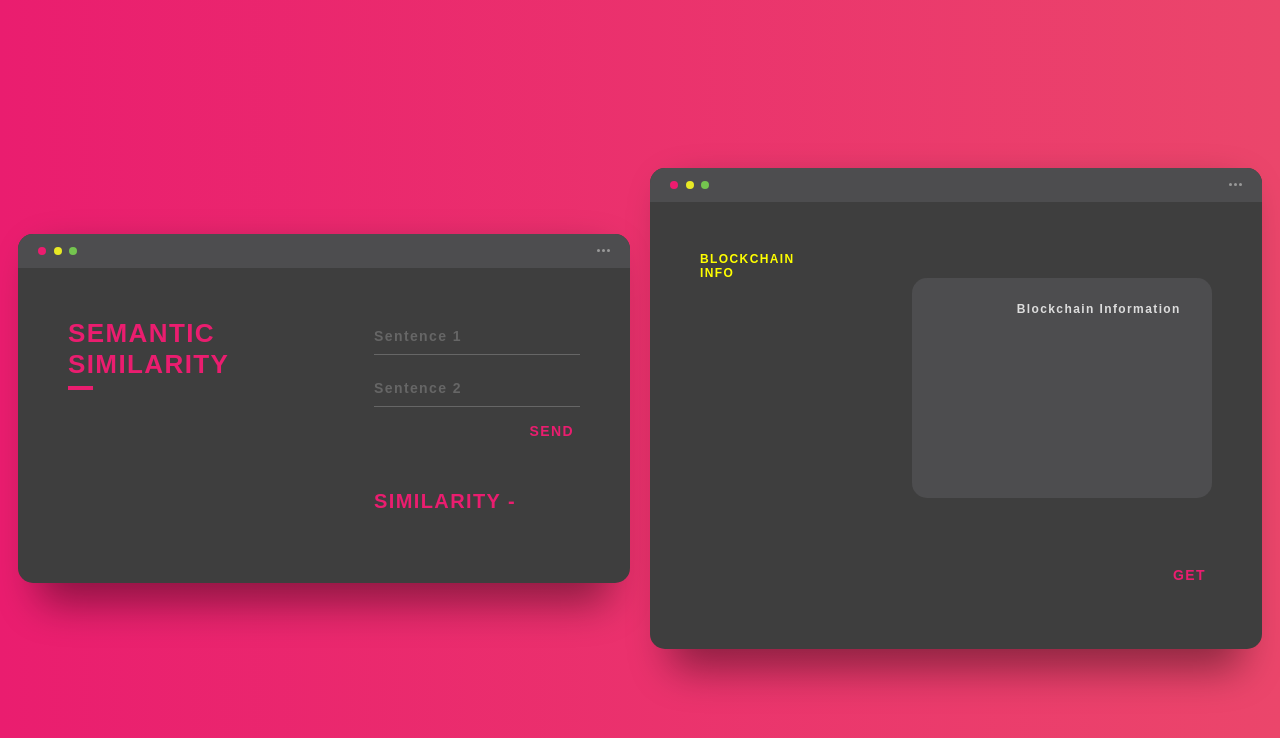
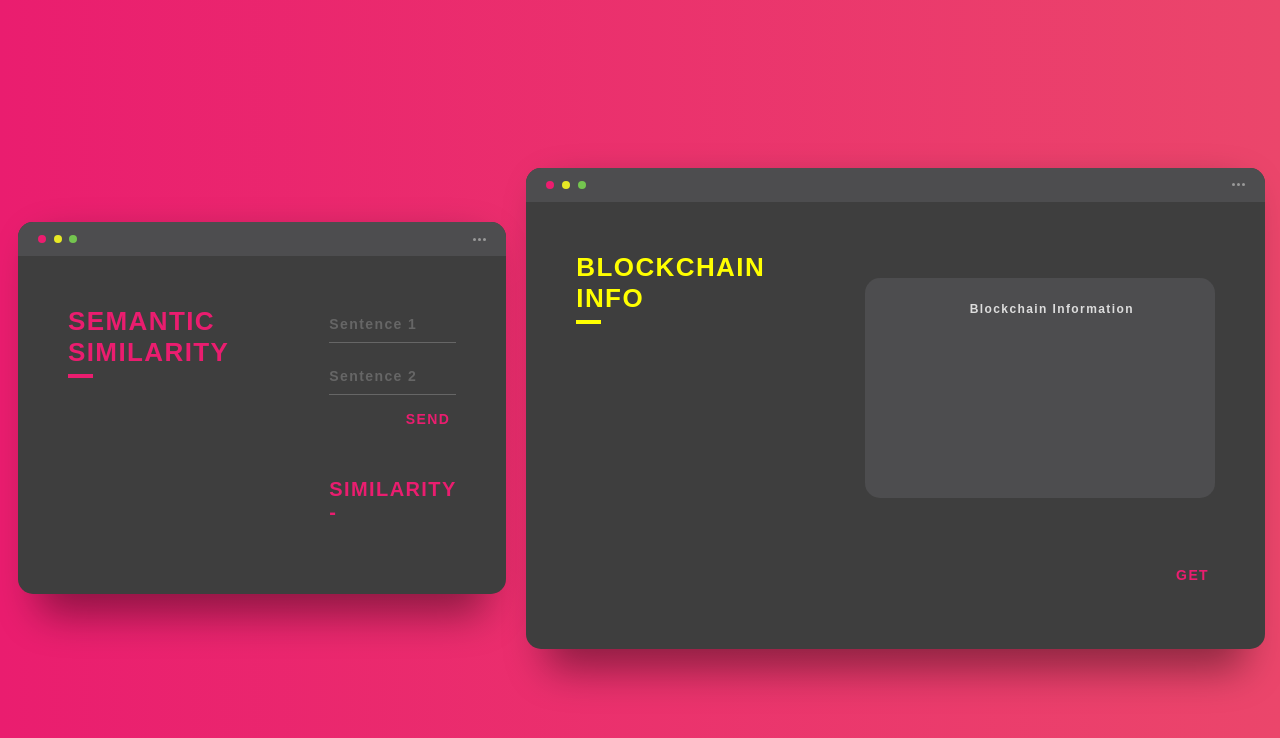
Before and after one commit to 7Nic/Distributed_AI, a Flask app: template blockchain/templates/index.html in a window 1280 px wide. Shown: the top 738 px of the page. Run offline with Flask 2, Linux system fonts and the light colour scheme; the template is opened without the code that fills it, so the values that code supplies are empty.

Commit message:
Add blockchain-info CSS class

```diff
--- a/blockchain/static/styles/mainpage.css
+++ b/blockchain/static/styles/mainpage.css
@@ -125,6 +125,25 @@
     background: #ea1d6f;
   }
 
+  .blockchain-info {
+    display: flex;
+    flex-direction: column;
+    position: relative;
+    color: yellow;
+    font-size: 26px;
+  }
+
+  .blockchain-info:after {
+    content: '';
+    display: block;
+    position: absolute;
+    left: 0;
+    bottom: -10px;
+    width: 25px;
+    height: 4px;
+    background: yellow;
+  }
+
   .app-contact {
     margin-top: auto;
     font-size: 8px;
@@ -243,9 +262,9 @@
   div.ex1 {
     background-color: #4d4d4f;
     height: 220px;
-    width: 300px;
+    width: 350px;
     overflow-y: scroll;
-    overflow-x: hidden;
+    overflow-x: scroll;
     margin: auto;
     padding: 10px;
     border-radius: 15px;
```
